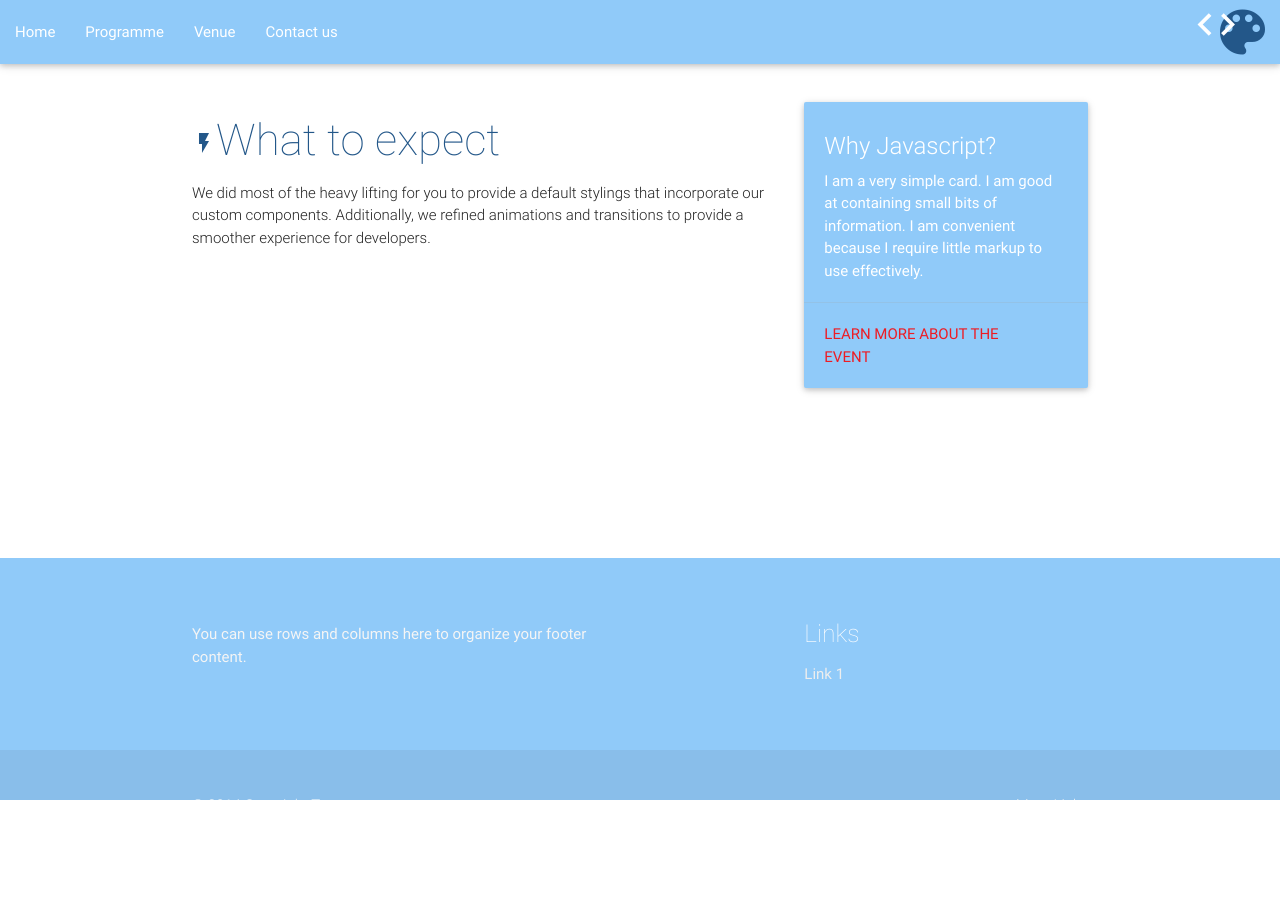
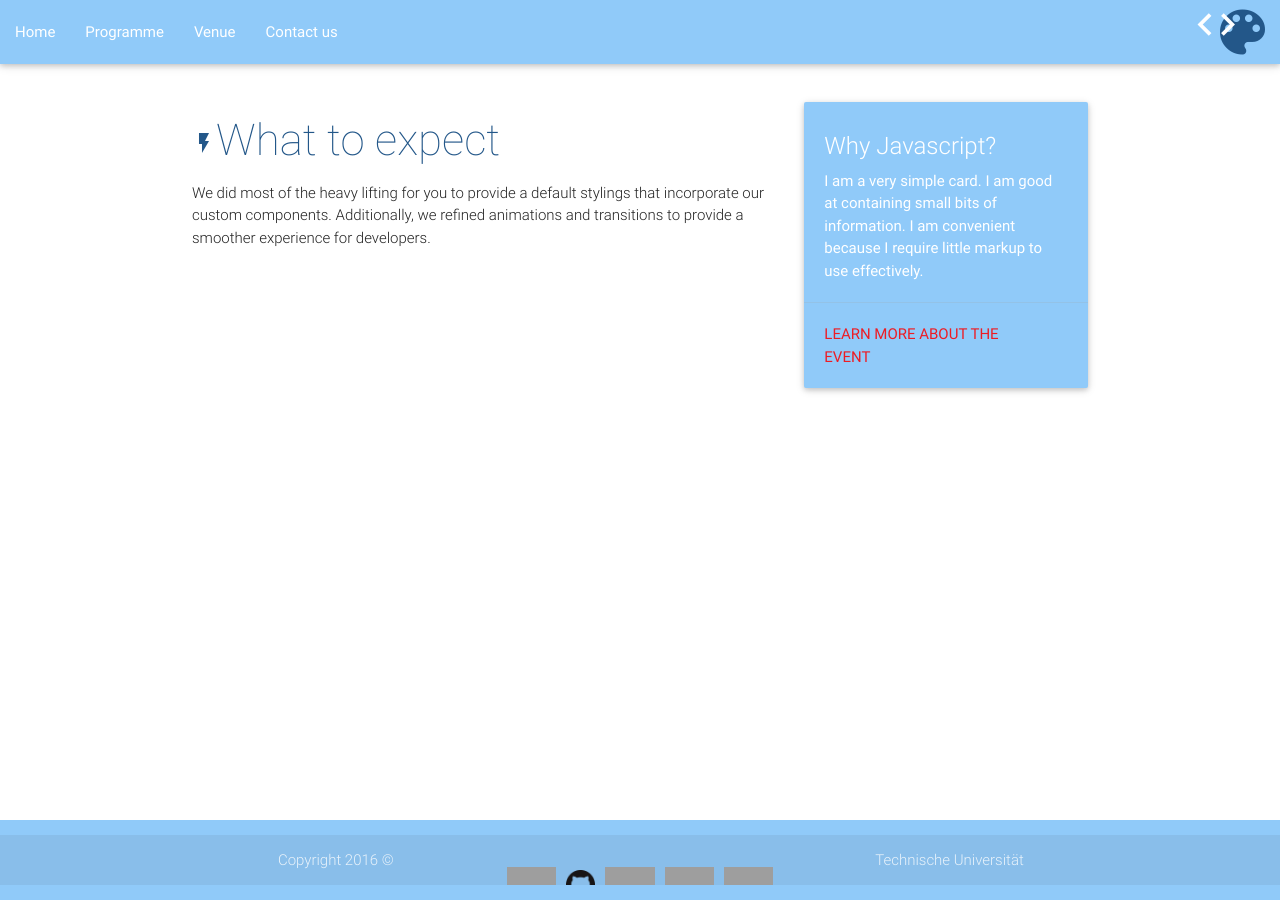
Before and after one commit to jayjayjpg/jayjayjpg.github.io, a Jekyll site: the page built from about.md, in a window 1280 px wide. Built offline with Jekyll 4.4.1, drawn with Linux system fonts in a browser that asks for light colours; grey boxes are pictures that could not be loaded.

Commit message:
Updated footer.

```diff
--- a/_includes/footer.html
+++ b/_includes/footer.html
@@ -1,6 +1,6 @@
 
 <footer class="page-footer blue lighten-3">
-  <div class="container">
+<!--  <div class="container">
     <div class="row">
       <div class="col l6 s12">
         <h5 class="white-text"></h5>
@@ -13,14 +13,37 @@
         </ul>
       </div>
     </div>
-  </div>
+  </div>-->
   <div class="footer-copyright">
-    <div class="container">
-    © 2014 Copyright Text
-    <a class="grey-text text-lighten-4 right" href="#!">More Links</a>
+    <div class="row no-padding">
+      <div class="container no-padding valign-wrapper">
+        <div class="col s2">
+          <div class="valign">Copyright 2016 © Rostlab</div>
+        </div>
+        <div class="col s4 valign-wrapper">
+          <a id="tum-logo" href="https://www.tum.de/"  class="" target="_blank">
+            <img src="../media/TUM-logo.png" class="responsive-img valign footer-button">
+          </a>
+          <a id="github" href="https://github.com/biojs" class="" target="_blank">
+            <img src="../media/github.png" class="valign footer-button responsive-img">
+          </a>
+          <a id="rostlab-logo" href="https://rostlab.org"  class="" target="_blank">
+            <img src="../media/rostlab-logo2-trans.png" class="responsive-img valign footer-button">
+          </a>
+          <a id="biojs-logo" href="https://biojs.net"  class="" target="_blank">
+            <img src="../media/biojs-logo.png" class="responsive-img valign footer-button">
+          </a>
+          <a id="tgac-logo" href="http://www.tgac.ac.uk/"  class="" target="_blank">
+            <img src="../media/TGAC-logo.png" class="responsive-img valign footer-button">
+          </a>
+        </div>
+        <div class="col s3">
+          <div class="valign">Technische Universität München</div>
+        </div>
+      </div>
     </div>
   </div>
   <script type="text/javascript" src={{ "/js/jquery-2.2.0.min.js" }}></script>
   <script type="text/javascript" src={{ "/js/materialize.min.js" }}></script>
   <script type="text/javascript" src={{ "/js/init.js" }}></script>
-</footer>
+  </footer>
--- a/_sass/_layout.scss
+++ b/_sass/_layout.scss
@@ -21,7 +21,14 @@
 
 footer {
   margin-top: 0 !important;
-  margin-bottom: 100px !important;
+  padding-top: 15px !important;
+  padding-bottom: 15px !important;
+}
+
+.footer-button {
+  max-height: 40px;
+  padding-left: 5px;
+  padding-right: 5px;
 }
 
 .nav-wrapper {
--- a/venue.html
+++ b/venue.html
@@ -12,7 +12,7 @@
             </div>
         </div>
     </section>
-    <div class="parallax"><img src="./media/Muenchen.Panorama-1728x864.jpg" alt="Munich background img 1"></div>
+    <div class="parallax"><img src="media/panorama.jpg" alt="Munich background img 1"></div>
 </div>
 
 <section id="address">
```
Also changed, not shown: media/IMG_2012.jpg (deleted), media/github.png (added), media/panorama.jpg (renamed from media/Muenchen.Panorama-1728x864.jpg), media/slide2.jpg.
